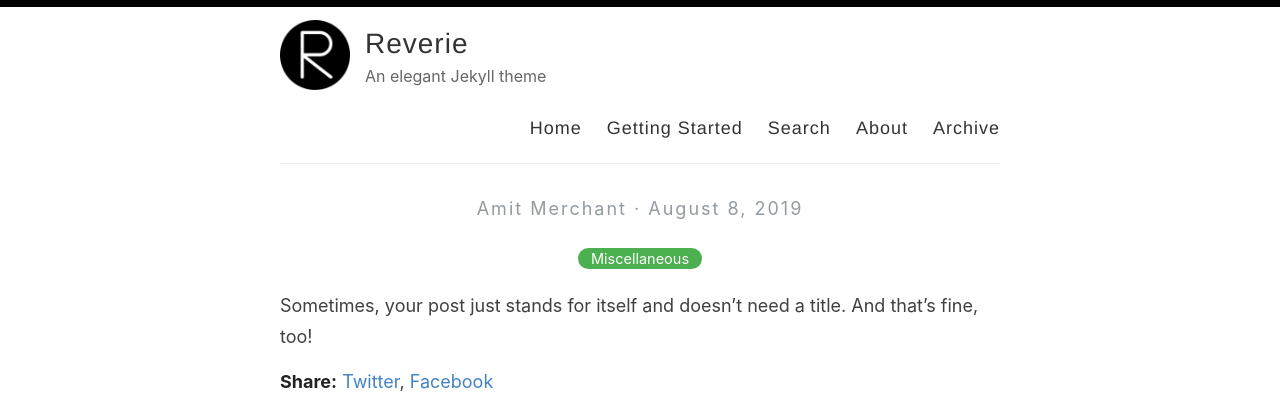
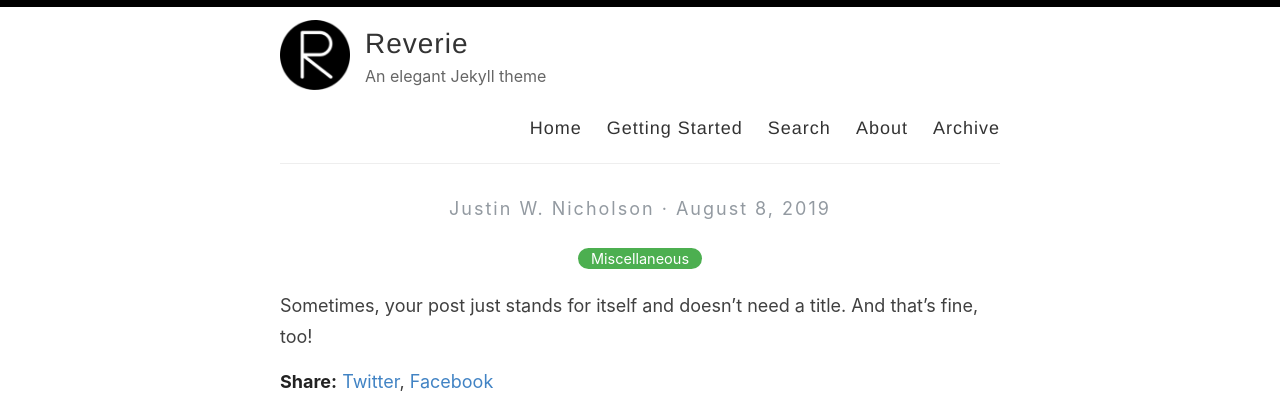
Before and after one commit to justinnicholson/justinnicholson.github.io, a Jekyll site: the page built from _posts/2019-08-08-no-title-posts.md, in a window 1280 px wide. Shown: the top 393 px of the page. Built offline with Jekyll 4.4.1, drawn with Linux system fonts in a browser that asks for light colours; part of the change alters nothing that is shown.

Commit message:
Update _config.yml

```diff
--- a/_config.yml
+++ b/_config.yml
@@ -6,7 +6,7 @@
 name: Reverie
 
 # Name of the author
-author: Amit Merchant
+author: Justin W. Nicholson
 
 # Short bio or description (displayed in the header)
 description: An elegant Jekyll theme
@@ -41,15 +41,15 @@ footer-links:
 disqus:
 
 # Enter your Google Analytics web tracking code (e.g. UA-2110908-2) to activate tracking
-google_analytics: UA-43339302-11
+google_analytics:
 
 # For newer "GA4" analytics, use the following instead of the "UA" entry above
 #google_analytics_ga4: G-GABC1DEFG
 
 # Your website URL (e.g. http://amitmerchant1990.github.io or http://www.amitmerchant.com)
 # Used for Sitemap.xml and your RSS feed
-url: http://www.amitmerchant.com/reverie
-enforce_ssl: https://www.amitmerchant.com/reverie
+url: justinnicholson.github.io
+enforce_ssl:
 
 # If you're hosting your site at a Project repository on GitHub pages
 # (http://yourusername.github.io/repository-name)
```
